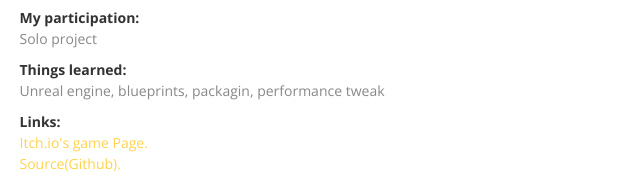
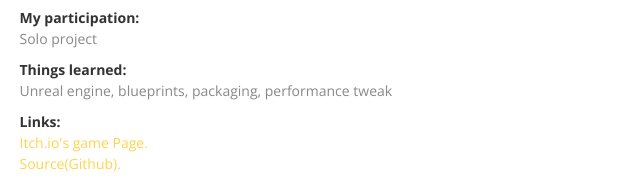
Before and after one commit to solidajenjo/PortFolio, a plain HTML site: page index.html in a window 1280 px wide. Shown: the part 7266-7460 px from the top of the page, 343-983 px from the left. Drawn offline with nearby package versions, Linux system fonts and the light colour scheme.

Commit message:
missing leter fix. ops!

```diff
--- a/index.html
+++ b/index.html
@@ -445,7 +445,7 @@ $(document).ready(function(){
             <b>My participation:</b> <p>Solo project</p>
             <!-- PARTICIPACION - FIN -->
             <!-- APRENDIZAJE - INI -->
-            <b>Things learned:</b> <p>Unreal engine, blueprints, packagin, performance tweak</p>
+            <b>Things learned:</b> <p>Unreal engine, blueprints, packaging, performance tweak</p>
             <!-- APRENDIZAJE - FIN -->
             <!-- LINKS - INI -->
             <b>Links:</b>
```
